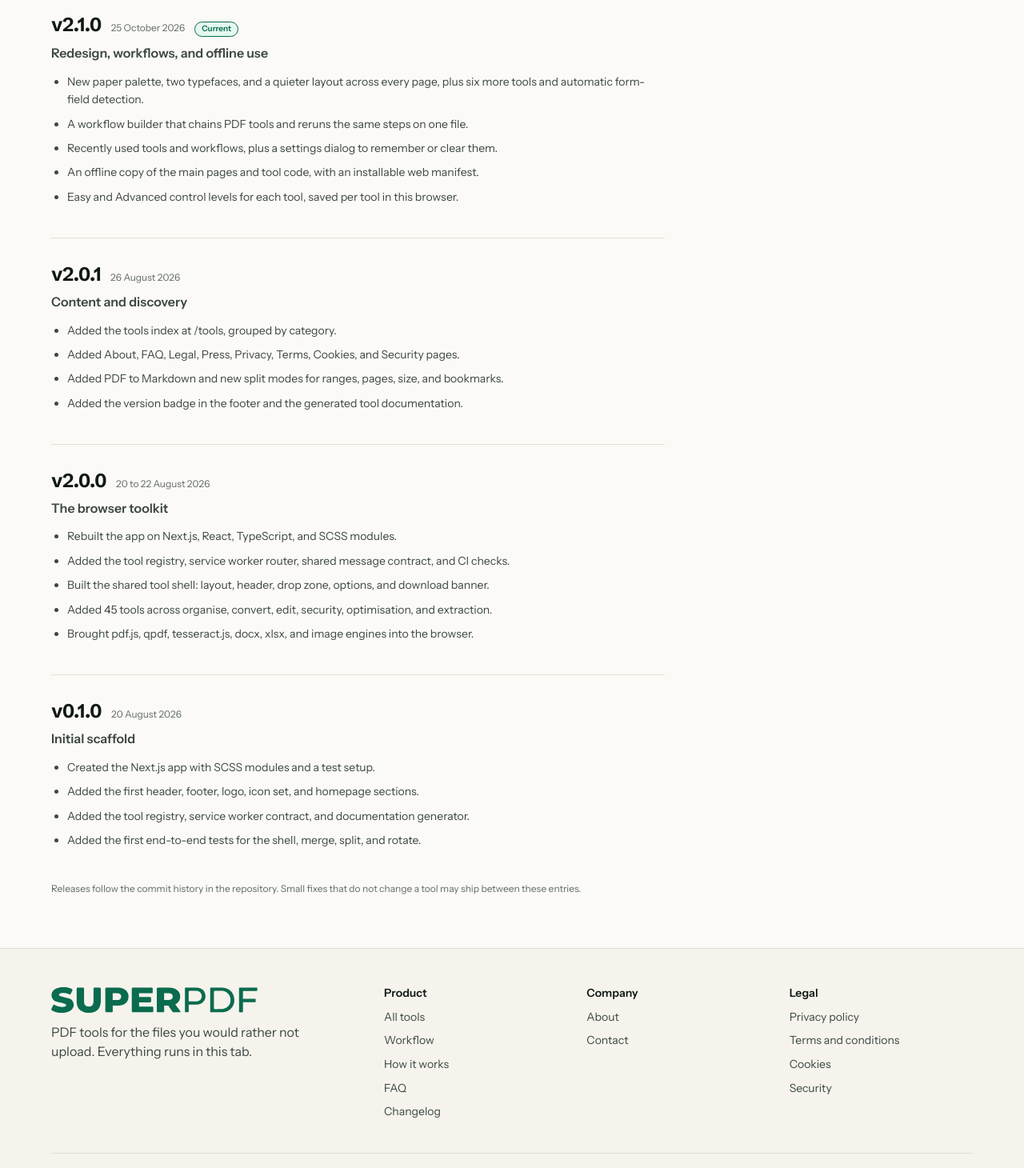
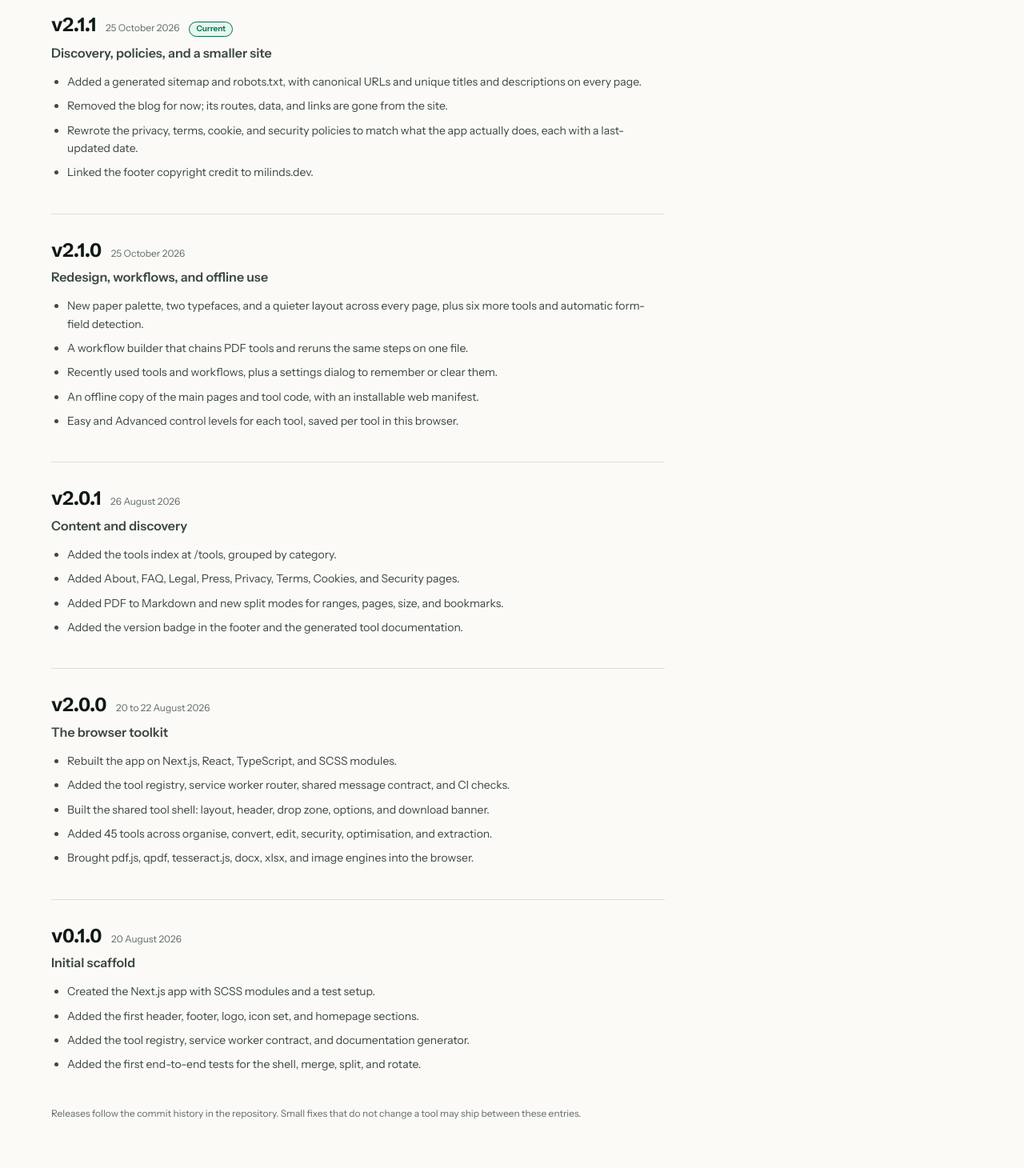
Before and after one commit to milindex/SuperPDF, a Next.js app: page /changelog in a window 1280 px wide. Shown: the part 240-1700 px from the top of the page at 80% size. Built offline with nearby package versions, Linux system fonts and the light colour scheme.

Commit message:
chore: release v2.1.1
Bump APP_VERSION to 2.1.1.20261025 and add the v2.1.1 changelog entry covering sitemap and metadata, the blog removal, the legal rewrite, and the footer credit.

```diff
--- a/src/app/changelog/page.tsx
+++ b/src/app/changelog/page.tsx
@@ -4,10 +4,21 @@
 
 const RELEASES = [
   {
+    version: "v2.1.1",
+    date: "25 October 2026",
+    title: "Discovery, policies, and a smaller site",
+    current: true,
+    changes: [
+      "Added a generated sitemap and robots.txt, with canonical URLs and unique titles and descriptions on every page.",
+      "Removed the blog for now; its routes, data, and links are gone from the site.",
+      "Rewrote the privacy, terms, cookie, and security policies to match what the app actually does, each with a last-updated date.",
+      "Linked the footer copyright credit to milinds.dev.",
+    ],
+  },
+  {
     version: "v2.1.0",
     date: "25 October 2026",
     title: "Redesign, workflows, and offline use",
-    current: true,
     changes: [
       "New paper palette, two typefaces, and a quieter layout across every page, plus six more tools and automatic form-field detection.",
       "A workflow builder that chains PDF tools and reruns the same steps on one file.",
--- a/src/lib/version.ts
+++ b/src/lib/version.ts
@@ -4,4 +4,4 @@
  * The date component (YYYYMMDD) is the build/release date and should be
  * bumped on every deploy so users can verify the running build.
  */
-export const APP_VERSION = "2.1.0.20261025";
+export const APP_VERSION = "2.1.1.20261025";
```
